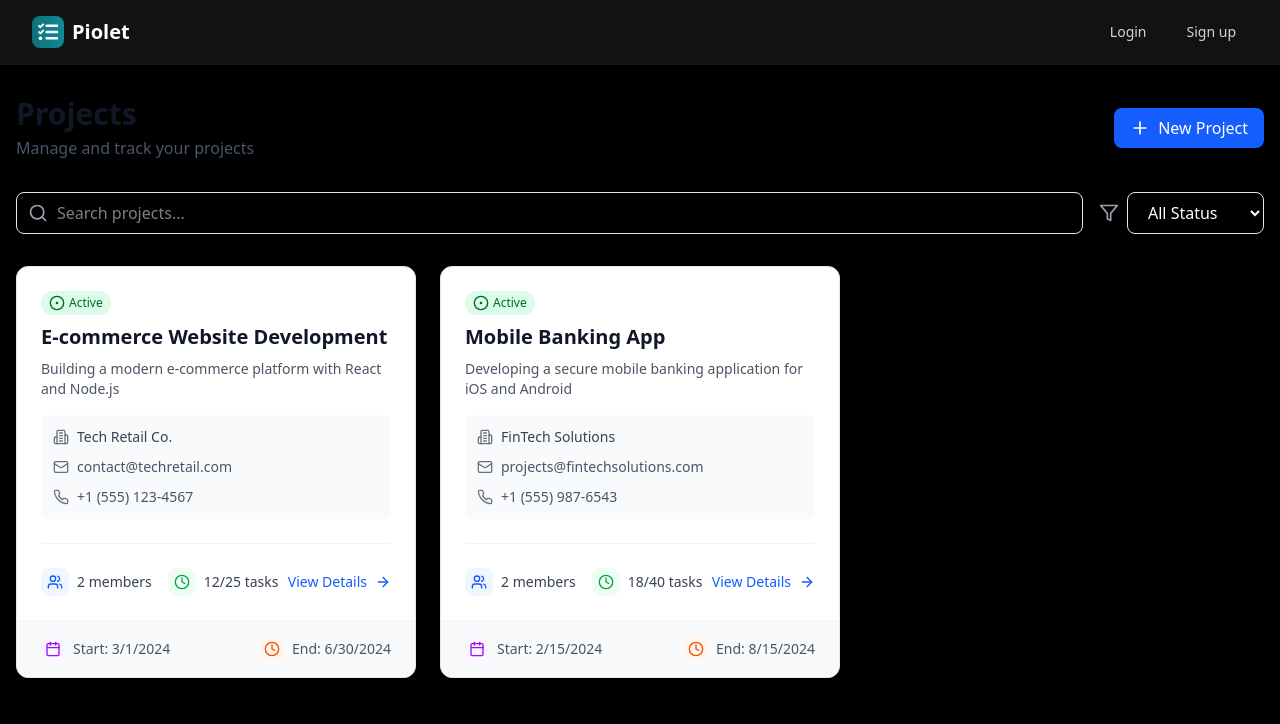
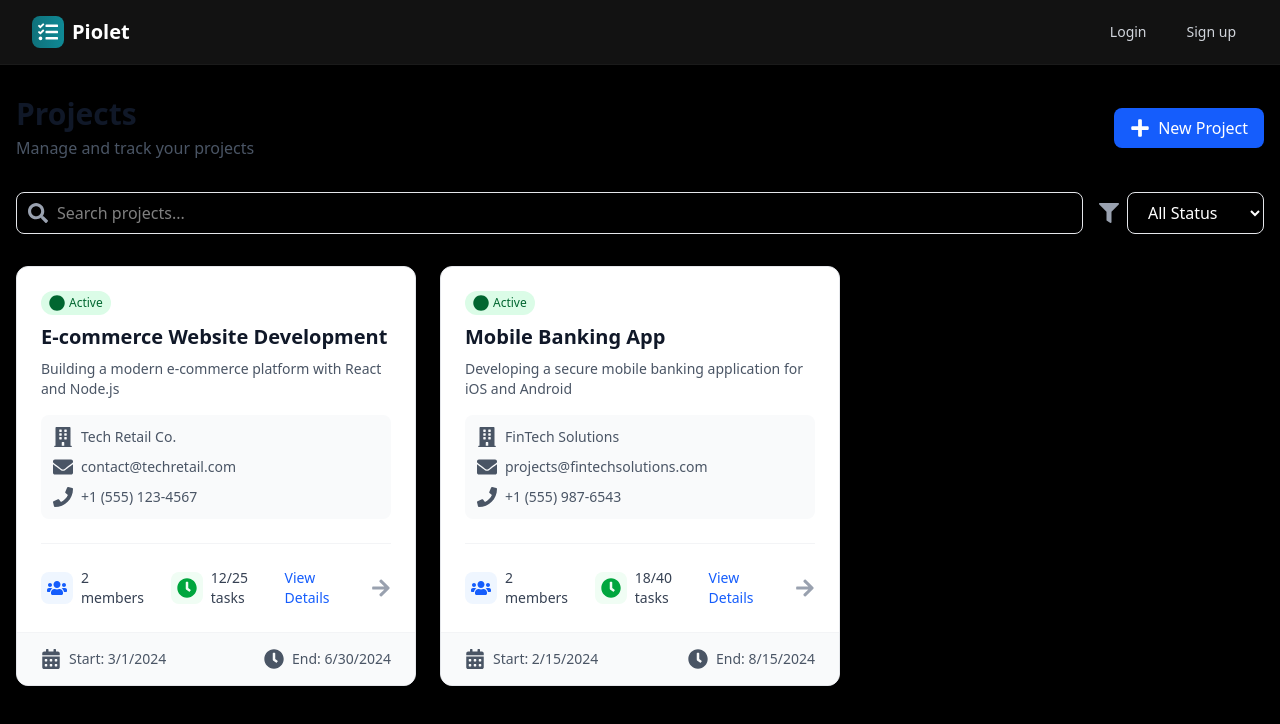
Before and after one commit to Arjunkumar1877/project-piolet-client, a Next.js app: page /projects in a window 1280 px wide. Shown: the top 724 px of the page. Built offline with nearby package versions, Linux system fonts and the light colour scheme.

Commit message:
fix: change lucide-react to react icon

```diff
--- a/src/app/projects/page.tsx
+++ b/src/app/projects/page.tsx
@@ -2,22 +2,20 @@
 
 import { useState } from 'react';
 import {
-  Plus,
-  Calendar,
-  Users,
-  Clock,
-  AlertCircle,
-  Search,
-  Filter,
-  Building2,
-  Mail,
-  Phone,
-  ArrowRight,
-  CheckCircle2,
-  CircleDot,
-  Circle,
-  Clock as ClockIcon
-} from 'lucide-react';
+  FaPlus,
+  FaCalendarAlt,
+  FaUsers,
+  FaClock,
+  FaExclamationCircle,
+  FaSearch,
+  FaFilter,
+  FaBuilding,
+  FaEnvelope,
+  FaPhone,
+  FaArrowRight,
+  FaCheckCircle,
+  FaCircle,
+} from 'react-icons/fa';
 import Link from 'next/link';
 import { Project } from '@/src/types/project';
 
@@ -90,13 +88,13 @@ export default function ProjectsPage() {
   const getStatusIcon = (status: string) => {
     switch (status) {
       case 'active':
-        return <CircleDot className="w-4 h-4" />;
+        return <FaCircle className="w-4 h-4" />;
       case 'completed':
-        return <CheckCircle2 className="w-4 h-4" />;
+        return <FaCheckCircle className="w-4 h-4" />;
       case 'on-hold':
-        return <Clock className="w-4 h-4" />;
+        return <FaClock className="w-4 h-4" />;
       default:
-        return <Circle className="w-4 h-4" />;
+        return <FaCircle className="w-4 h-4" />;
     }
   };
 
@@ -109,7 +107,7 @@ export default function ProjectsPage() {
           <p className="text-gray-600 mt-1">Manage and track your projects</p>
         </div>
         <button className="flex items-center px-4 py-2 bg-blue-600 text-white rounded-lg hover:bg-blue-700 transition-colors">
-          <Plus className="w-5 h-5 mr-2" />
+          <FaPlus className="w-5 h-5 mr-2" />
           New Project
         </button>
       </div>
@@ -117,7 +115,7 @@ export default function ProjectsPage() {
       {/* Search and Filter Section */}
       <div className="flex flex-col md:flex-row gap-4 mb-8">
         <div className="relative flex-1">
-          <Search className="absolute left-3 top-1/2 transform -translate-y-1/2 text-gray-400 w-5 h-5" />
+          <FaSearch className="absolute left-3 top-1/2 transform -translate-y-1/2 text-gray-400 w-5 h-5" />
           <input
             type="text"
             placeholder="Search projects..."
@@ -127,7 +125,7 @@ export default function ProjectsPage() {
           />
         </div>
         <div className="flex items-center gap-2">
-          <Filter className="w-5 h-5 text-gray-400" />
+          <FaFilter className="w-5 h-5 text-gray-400" />
           <select
             value={statusFilter}
             onChange={(e) => setStatusFilter(e.target.value)}
@@ -169,17 +167,17 @@ export default function ProjectsPage() {
 
                 {/* Client Info */}
                 <div className="space-y-2.5 bg-gray-50 rounded-lg p-3">
-                  <div className="flex items-center gap-2 text-gray-700">
-                    <Building2 className="w-4 h-4 text-gray-500" />
-                    <span className="text-sm font-medium">{project.clientName}</span>
+                  <div className="flex items-center gap-2">
+                    <FaBuilding className="w-5 h-5 text-gray-600" />
+                    <span className="text-sm text-gray-600">{project.clientName}</span>
                   </div>
-                  <div className="flex items-center gap-2 text-gray-600">
-                    <Mail className="w-4 h-4 text-gray-500" />
-                    <span className="text-sm truncate">{project.clientEmail}</span>
+                  <div className="flex items-center gap-2">
+                    <FaEnvelope className="w-5 h-5 text-gray-600" />
+                    <span className="text-sm text-gray-600">{project.clientEmail}</span>
                   </div>
-                  <div className="flex items-center gap-2 text-gray-600">
-                    <Phone className="w-4 h-4 text-gray-500" />
-                    <span className="text-sm">{project.clientPhone}</span>
+                  <div className="flex items-center gap-2">
+                    <FaPhone className="w-5 h-5 text-gray-600" />
+                    <span className="text-sm text-gray-600">{project.clientPhone}</span>
                   </div>
                 </div>
 
@@ -189,13 +187,13 @@ export default function ProjectsPage() {
                     <div className="flex items-center gap-4">
                       <div className="flex items-center gap-2">
                         <div className="p-1.5 bg-blue-50 rounded-lg">
-                          <Users className="w-4 h-4 text-blue-600" />
+                          <FaUsers className="w-5 h-5 text-blue-600" />
                         </div>
                         <span className="text-sm font-medium text-gray-700">{project.members.length} members</span>
                       </div>
                       <div className="flex items-center gap-2">
                         <div className="p-1.5 bg-green-50 rounded-lg">
-                          <ClockIcon className="w-4 h-4 text-green-600" />
+                          <FaClock className="w-5 h-5 text-green-600" />
                         </div>
                         <span className="text-sm font-medium text-gray-700">
                           {project.tasks.completed}/{project.tasks.total} tasks
@@ -204,7 +202,7 @@ export default function ProjectsPage() {
                     </div>
                     <div className="flex items-center gap-2 text-blue-600 group-hover:gap-3 transition-all">
                       <span className="text-sm font-medium">View Details</span>
-                      <ArrowRight className="w-4 h-4" />
+                      <FaArrowRight className="w-5 h-5 text-gray-400 group-hover:translate-x-1 transition-transform" />
                     </div>
                   </div>
                 </div>
@@ -213,17 +211,13 @@ export default function ProjectsPage() {
               {/* Project Timeline */}
               <div className="px-6 py-4 bg-gray-50 border-t border-gray-100">
                 <div className="flex items-center justify-between text-sm">
-                  <div className="flex items-center gap-2 text-gray-600">
-                    <div className="p-1 bg-purple-50 rounded-lg">
-                      <Calendar className="w-4 h-4 text-purple-600" />
-                    </div>
-                    <span>Start: {project.startDate.toLocaleDateString()}</span>
+                  <div className="flex items-center gap-2">
+                    <FaCalendarAlt className="w-5 h-5 text-gray-600" />
+                    <span className="text-sm text-gray-600">Start: {project.startDate.toLocaleDateString()}</span>
                   </div>
-                  <div className="flex items-center gap-2 text-gray-600">
-                    <div className="p-1 bg-orange-50 rounded-lg">
-                      <Clock className="w-4 h-4 text-orange-600" />
-                    </div>
-                    <span>End: {project.endDate.toLocaleDateString()}</span>
+                  <div className="flex items-center gap-2">
+                    <FaClock className="w-5 h-5 text-gray-600" />
+                    <span className="text-sm text-gray-600">End: {project.endDate.toLocaleDateString()}</span>
                   </div>
                 </div>
               </div>
@@ -236,7 +230,7 @@ export default function ProjectsPage() {
       {filteredProjects.length === 0 && (
         <div className="text-center py-12">
           <div className="text-gray-400 mb-4">
-            <AlertCircle className="w-12 h-12 mx-auto" />
+            <FaExclamationCircle className="w-12 h-12 mx-auto" />
           </div>
           <h3 className="text-lg font-medium text-gray-900 mb-2">No projects found</h3>
           <p className="text-gray-600">Try adjusting your search or filter criteria</p>
```
Also changed, not shown: src/app/projects/[id]/page.tsx (+43 -46 lines).
